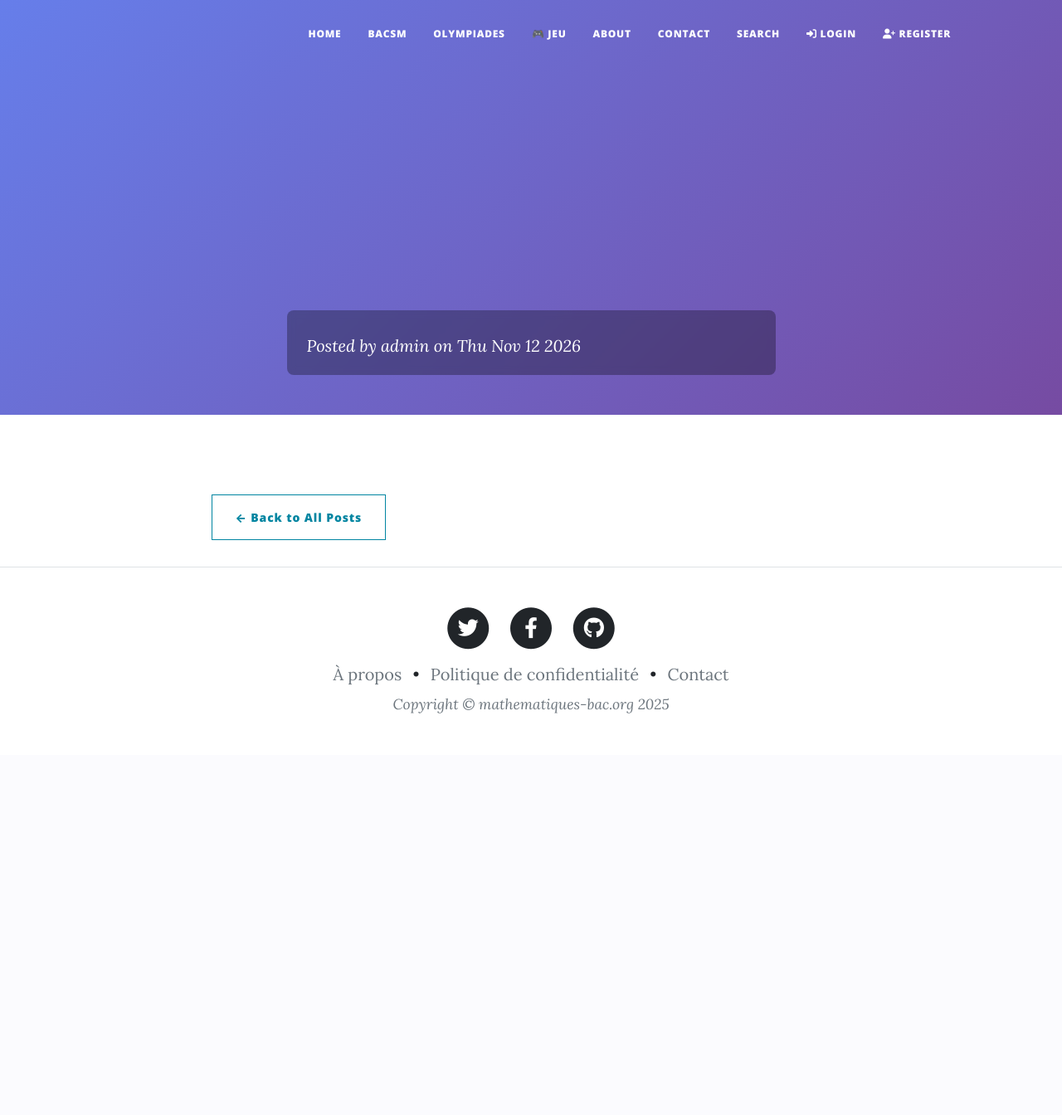
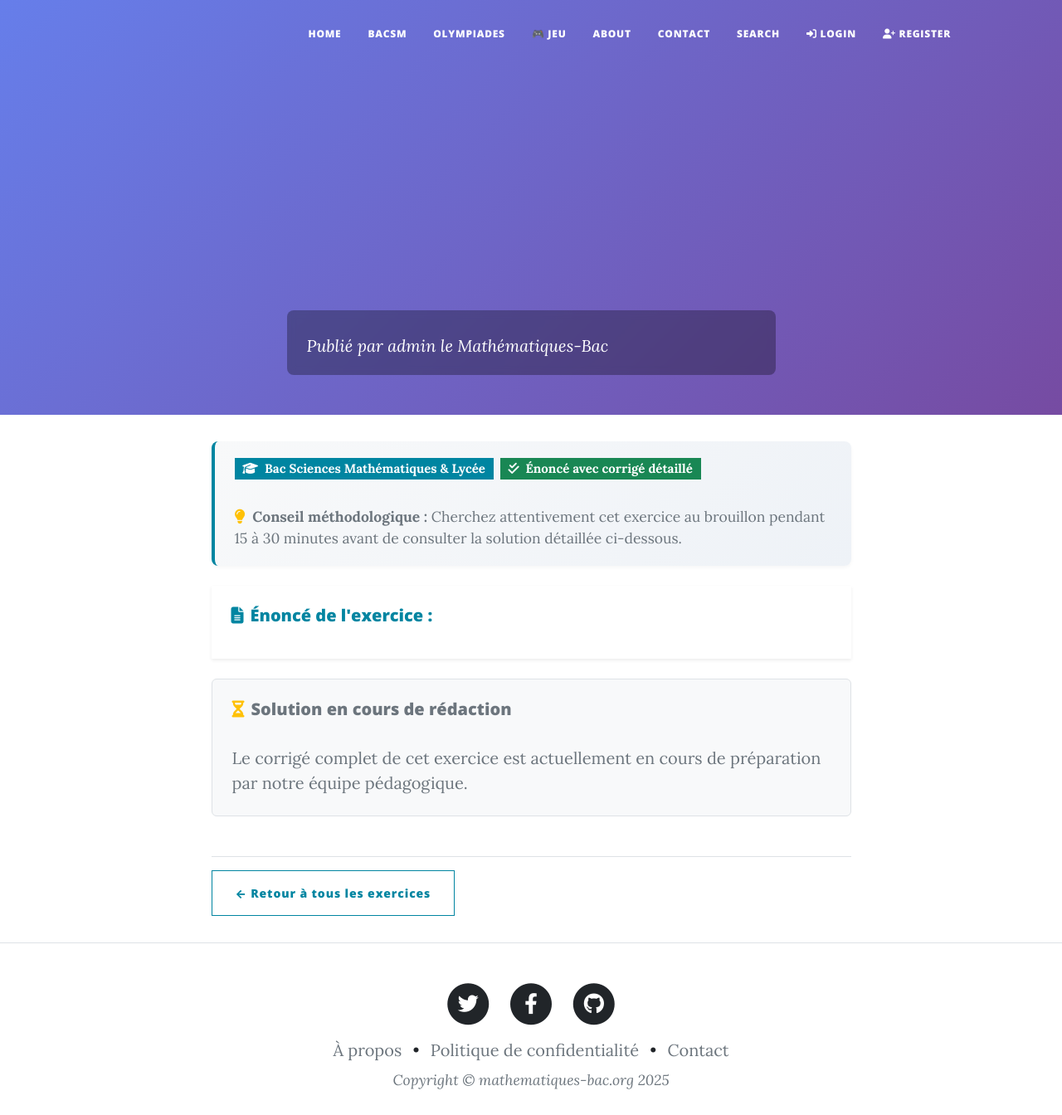
Before and after one commit to anakhal/clean-blog, a Node server app: template views/post.ejs in a window 1280 px wide. Shown: the top 1344 px of the page at 83% size. Before the commit the page ends 860 px from the top, so only its background shows below. Run offline with Node 20, Linux system fonts and the light colour scheme; the template is opened without the code that fills it, so the values that code supplies are empty; some libraries are stand-ins or nearby versions.

Commit message:
feat(seo): implement Phase 2 - merge exercise & solution, semantic slugs, and pedagogical context

```diff
--- a/views/index.ejs
+++ b/views/index.ejs
@@ -380,7 +380,7 @@
                             <%for (var i=0;i<posts.length;i++){%>
                                 <!-- Post preview-->
                                 <div class="post-preview">
-                                    <a href="/post/<%=posts[i]._id%>">
+                                    <a href="/post/<%= posts[i].slug || posts[i]._id %>">
                                         <h2 class="post-title">
                                             <%=posts[i].title%>
                                         </h2>
--- a/views/post.ejs
+++ b/views/post.ejs
@@ -104,34 +104,57 @@
                 margin-bottom: 0.5rem;
             }
 
-            /* Solution link styling */
-            .solution-link {
-                margin-top: 2rem;
-                padding: 1.5rem;
-                background: #e7f3ff;
+            /* Solution accordion and pedagogical box styling */
+            .pedagogical-box {
+                background: linear-gradient(135deg, #f8f9fa 0%, #eef2f7 100%);
                 border-left: 4px solid #0085A1;
-                border-radius: 4px;
+                border-radius: 8px;
+                padding: 1.25rem 1.5rem;
+                box-shadow: 0 2px 4px rgba(0, 0, 0, 0.04);
             }
 
-            .solution-link h4 {
-                color: #0085A1;
-                margin-bottom: 1rem;
+            .solution-container {
+                margin-top: 2.5rem;
             }
 
-            .btn-view-solution {
-                background: #0085A1;
-                color: white;
-                border: none;
-                padding: 0.75rem 1.5rem;
-                border-radius: 4px;
-                text-decoration: none;
-                display: inline-block;
-                transition: background 0.3s;
+            .solution-details {
+                border-radius: 8px;
+                overflow: hidden;
+                border: 1px solid #d0e3f0;
+                box-shadow: 0 4px 6px rgba(0, 0, 0, 0.05);
             }
 
-            .btn-view-solution:hover {
-                background: #006d85;
-                color: white;
+            .solution-summary {
+                background: linear-gradient(to right, #e8f4fd, #f2f8fc);
+                padding: 1.25rem 1.5rem;
+                cursor: pointer;
+                list-style: none;
+                display: flex;
+                justify-content: space-between;
+                align-items: center;
+                border-left: 5px solid #28a745;
+                user-select: none;
+                transition: background-color 0.2s ease;
+            }
+
+            .solution-summary:hover {
+                background: #dbeefa;
+            }
+
+            .solution-summary::-webkit-details-marker {
+                display: none;
+            }
+
+            .solution-body {
+                background: #ffffff;
+                border-top: 1px solid #e1e8ed;
+                padding: 1.75rem !important;
+            }
+
+            .solution-pending {
+                background: #fff8e6;
+                border-left: 4px solid #ffc107;
+                border-radius: 6px;
             }
         }
     </style>
@@ -149,13 +172,13 @@
                                     <%= post.title %>
                                 </h3>
                                 <% if (post.type==='exercise' ) { %>
-                                    <span class="badge bg-primary">Exercise</span>
+                                    <span class="badge bg-primary">Exercice</span>
                                     <% } else if (post.type==='solution' ) { %>
-                                        <span class="badge bg-success">Solution</span>
+                                        <span class="badge bg-success">Corrigé</span>
                                         <% } %>
                                             <span class="meta">
-                                                Posted by admin
-                                                on <%= new Date(post.createdAt || Date.now()).toDateString() %>
+                                                Publié par admin
+                                                le <%= post.createdAt ? new Date(post.createdAt).toLocaleDateString('fr-FR', { year: 'numeric', month: 'long', day: 'numeric' }) : 'Mathématiques-Bac' %>
                                             </span>
                             </div>
                         </div>
@@ -167,45 +190,70 @@
                 <div class="container px-4 px-lg-5">
                     <div class="row gx-4 gx-lg-5 justify-content-center">
                         <div class="col-12 col-lg-10 col-xl-9">
-                            <!-- Display the full blog post content -->
+
+                            <!-- Bloc Pédagogique & Contexte SEO -->
+                            <div class="pedagogical-box mb-4">
+                                <div class="d-flex flex-wrap gap-2 align-items-center mb-2">
+                                    <span class="badge bg-primary"><i class="fas fa-graduation-cap me-1"></i> Bac Sciences Mathématiques &amp; Lycée</span>
+                                    <% if (post.category && post.category.name) { %>
+                                        <span class="badge bg-secondary"><i class="fas fa-folder me-1"></i> <%= post.category.name %></span>
+                                    <% } %>
+                                    <span class="badge bg-success"><i class="fas fa-check-double me-1"></i> Énoncé avec corrigé détaillé</span>
+                                </div>
+                                <p class="small text-muted mb-0">
+                                    <i class="fas fa-lightbulb text-warning me-1"></i> <strong>Conseil méthodologique :</strong> Cherchez attentivement cet exercice au brouillon pendant 15 à 30 minutes avant de consulter la solution détaillée ci-dessous.
+                                </p>
+                            </div>
+
+                            <!-- Énoncé de l'exercice -->
+                            <div class="card shadow-sm border-0 mb-4">
+                                <div class="card-body p-4">
+                                    <h4 class="h5 text-primary mb-3"><i class="fas fa-file-alt me-2"></i>Énoncé de l'exercice :</h4>
                                     <div class="post-content">
                                         <%- post.body %>
                                     </div>
+                                </div>
+                            </div>
 
-                            <!-- Solution Link for Exercises -->
-                            <% if (post.type==='exercise' && post.solutionId) { %>
-                                <div class="solution-link">
-                                    <h4>📚 Solution Available</h4>
-                                    <p>A solution has been written for this exercise.</p>
-                                    <a href="/post/<%= post.solutionId._id || post.solutionId %>" target="_blank"
-                                        class="btn-view-solution">
-                                        View Solution (Opens in New Tab) →
-                                    </a>
+                            <!-- Corrigé Détaillé Intégré (Résolution du Thin Content & Fusion des URLs) -->
+                            <% if (post.solutionId && post.solutionId.body) { %>
+                                <div id="solution" class="solution-container my-4">
+                                    <details class="solution-details" open>
+                                        <summary class="solution-summary">
+                                            <span class="d-flex align-items-center">
+                                                <i class="fas fa-check-circle text-success me-2 fa-lg"></i>
+                                                <strong>Solution Détaillée &amp; Corrigé Pas à Pas</strong>
+                                            </span>
+                                            <span class="badge bg-success">Corrigé complet</span>
+                                        </summary>
+                                        <div class="solution-body p-4 mt-2">
+                                            <div class="post-content">
+                                                <%- post.solutionId.body %>
                                             </div>
-                                <% } else if (post.type==='exercise' && !post.solutionId) { %>
-                                    <div class="solution-link"
-                                        style="background: #fff3cd; border-left: 4px solid #ffc107;">
-                                        <h4 style="color: #856404;">⏳ Solution Non Disponible</h4>
-                                        <p style="color: #856404;">La solution pour cet exercice n'est pas encore
-                                            disponible. Revenez bientôt !</p>
                                         </div>
-                                    <% } %>
-
-                                        <!-- Link back to Exercise for Solutions -->
-                                        <% if (post.type==='solution' && post.exerciseId) { %>
-                                            <div class="solution-link">
-                                                <h4>📝 Related Exercise</h4>
-                                                <p>This is a solution to an exercise.</p>
-                                                <a href="/post/<%= post.exerciseId._id || post.exerciseId %>"
-                                                    class="btn-view-solution">
-                                                    View Exercise →
-                                                </a>
+                                    </details>
+                                </div>
+                            <% } else if (post.type === 'solution') { %>
+                                <div id="solution" class="solution-container my-4">
+                                    <div class="card shadow-sm border-0">
+                                        <div class="card-body p-4">
+                                            <h4 class="h5 text-success mb-3"><i class="fas fa-check-circle me-2"></i>Solution &amp; Corrigé :</h4>
+                                            <div class="post-content">
+                                                <%- post.body %>
+                                            </div>
+                                        </div>
+                                    </div>
+                                </div>
+                            <% } else { %>
+                                <div class="solution-pending my-4 p-4 border rounded bg-light">
+                                    <h5 class="text-secondary mb-2"><i class="fas fa-hourglass-half me-2 text-warning"></i>Solution en cours de rédaction</h5>
+                                    <p class="mb-0 text-muted">Le corrigé complet de cet exercice est actuellement en cours de préparation par notre équipe pédagogique.</p>
                                 </div>
                             <% } %>
 
                             <!-- Navigation back to home -->
-                                                <div class="mt-5 pt-3">
-                                                    <a href="/" class="btn btn-outline-primary">← Back to All Posts</a>
+                            <div class="mt-5 pt-3 border-top d-flex justify-content-between align-items-center">
+                                <a href="/" class="btn btn-outline-primary">← Retour à tous les exercices</a>
                             </div>
                         </div>
                     </div>
```
Also changed, not shown: controllers/blogController.js (+59 -18 lines), models/BlogPost.js (+30 -0 lines), scripts/generate_slugs.js (added, +71 -0 lines). Lines whose indentation alone changed are shown as unchanged.
